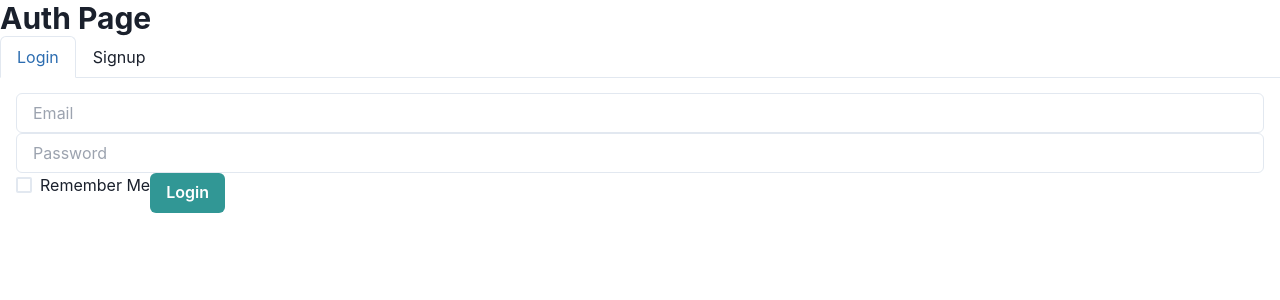
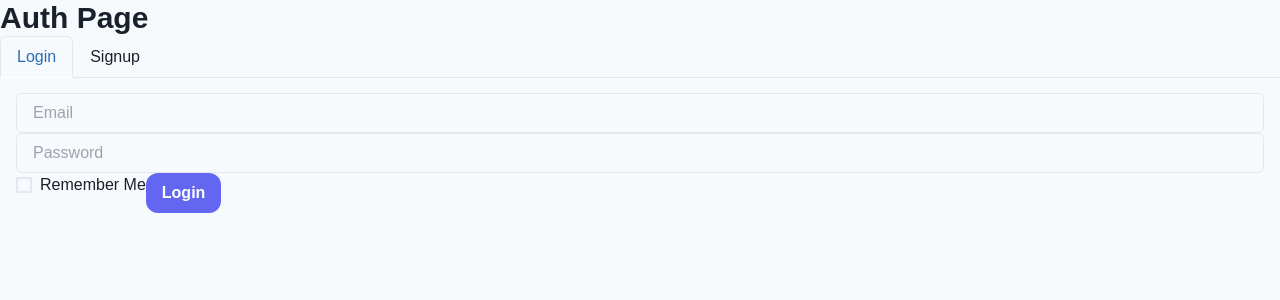
Before and after one commit to Danzmann/thinkeasy-task, a Next.js app: page /auth in a window 1280 px wide. Shown: the top 300 px of the page. Built offline with nearby package versions, Linux system fonts and the light colour scheme; no server answers.

Commit message:
optimization: Minimally customized chakra theme

```diff
--- a/src/pages/_app.tsx
+++ b/src/pages/_app.tsx
@@ -5,6 +5,7 @@ import { RecoilRoot, useSetRecoilState, useRecoilValue } from "recoil";
 import { useRouter } from "next/router";
 
 import { geistSans, geistMono } from "@/theme/fonts";
+import customTheme from "@/theme/theme";
 import {
   appLoadingState,
   authTokenState,
@@ -78,14 +79,14 @@ function MyApp({ Component, pageProps }: AppProps) {
 
   const handleLogout = () => {
     deleteLocalStorage();
-    window.location.href = "/auth";
+    router.push("/auth");
   };
 
   const isAuthPage = router.pathname === "/auth";
 
   return (
     <RecoilRoot>
-      <ChakraProvider>
+      <ChakraProvider theme={customTheme}>
         <div
           className={`${geistSans.variable} ${geistMono.variable} antialiased`}
         >
--- a/src/pages/auth.tsx
+++ b/src/pages/auth.tsx
@@ -110,7 +110,7 @@ const AuthPage = () => {
   }, []);
 
   return (
-    <div className="flex items-center justify-center min-h-screen bg-gray-100 text-black">
+    <div className="flex items-center justify-center min-h-screen text-black">
       <Box className="w-full max-w-md bg-white p-6 rounded-md shadow-md">
         <Heading as="h1" size="lg" className="text-center mb-4">
           Auth Page
--- a/src/pages/index.tsx
+++ b/src/pages/index.tsx
@@ -206,7 +206,7 @@ const Home = () => {
 
   return (
     <Box
-      className="flex flex-col min-h-screen bg-gray-50 text-black fixed w-full"
+      className="flex flex-col min-h-screen text-black fixed w-full"
       style={{ minWidth: "100vw" }}
     >
       <Head>
--- /dev/null
+++ b/src/theme/theme.ts
@@ -0,0 +1,55 @@
+import { extendTheme } from "@chakra-ui/react";
+import { mode } from "@chakra-ui/theme-tools";
+
+const customTheme = extendTheme({
+  fonts: {
+    heading: "Geist Sans, sans-serif",
+    body: "Geist Sans, sans-serif",
+    mono: "Geist Mono, monospace",
+  },
+  colors: {
+    brand: {
+      50: "#f5f7ff",
+      100: "#e0e7ff",
+      200: "#c7d2fe",
+      300: "#a5b4fc",
+      400: "#818cf8",
+      500: "#6366f1", // Primary color
+      600: "#4f46e5",
+      700: "#4338ca",
+      800: "#3730a3",
+      900: "#312e81",
+    },
+  },
+  styles: {
+    global: (props: any) => ({
+      "html, body": {
+        bg: mode("gray.50", "gray.900")(props),
+        color: mode("gray.800", "whiteAlpha.900")(props),
+      },
+      a: {
+        color: mode("brand.500", "brand.200")(props),
+        _hover: {
+          textDecoration: "underline",
+        },
+      },
+    }),
+  },
+  components: {
+    Button: {
+      baseStyle: {
+        borderRadius: "xl",
+      },
+      variants: {
+        solid: (props: any) => ({
+          bg: mode("brand.500", "brand.200")(props),
+          _hover: {
+            bg: mode("brand.600", "brand.300")(props),
+          },
+        }),
+      },
+    },
+  },
+});
+
+export default customTheme;
```
